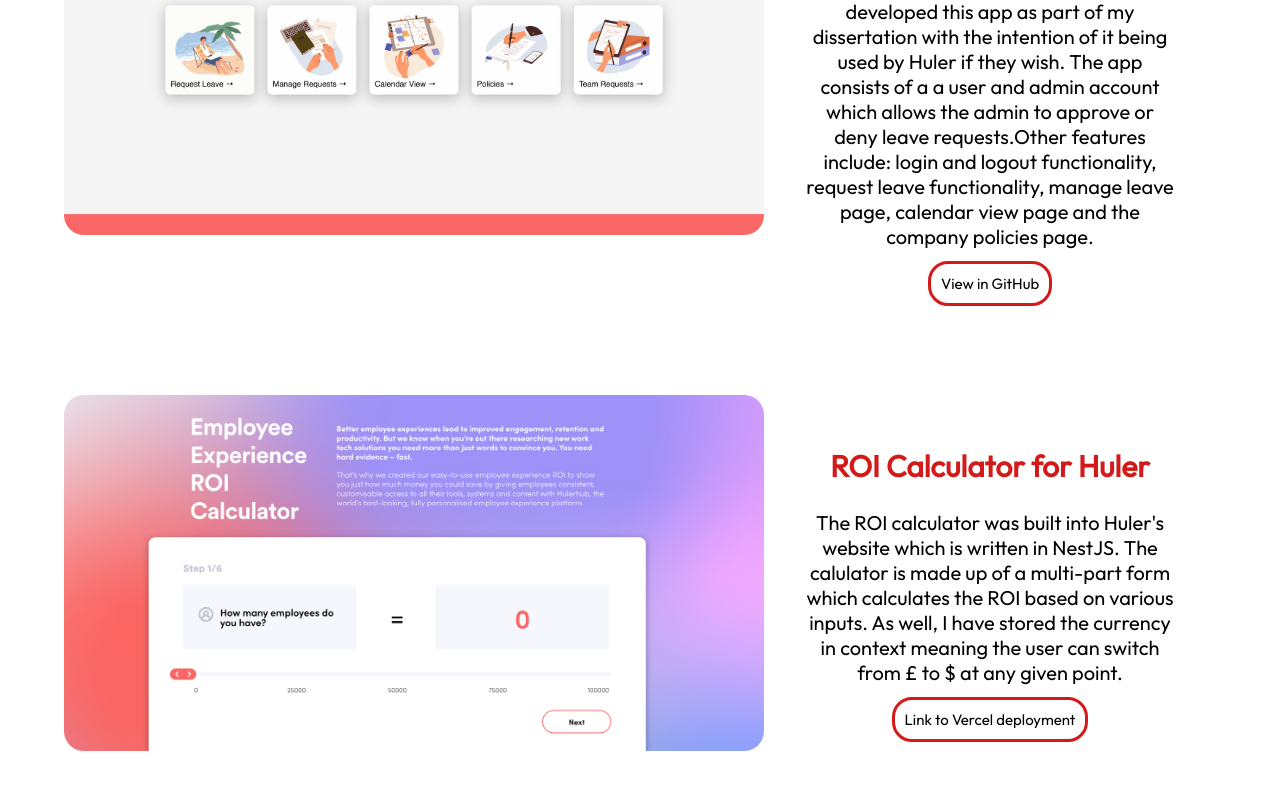
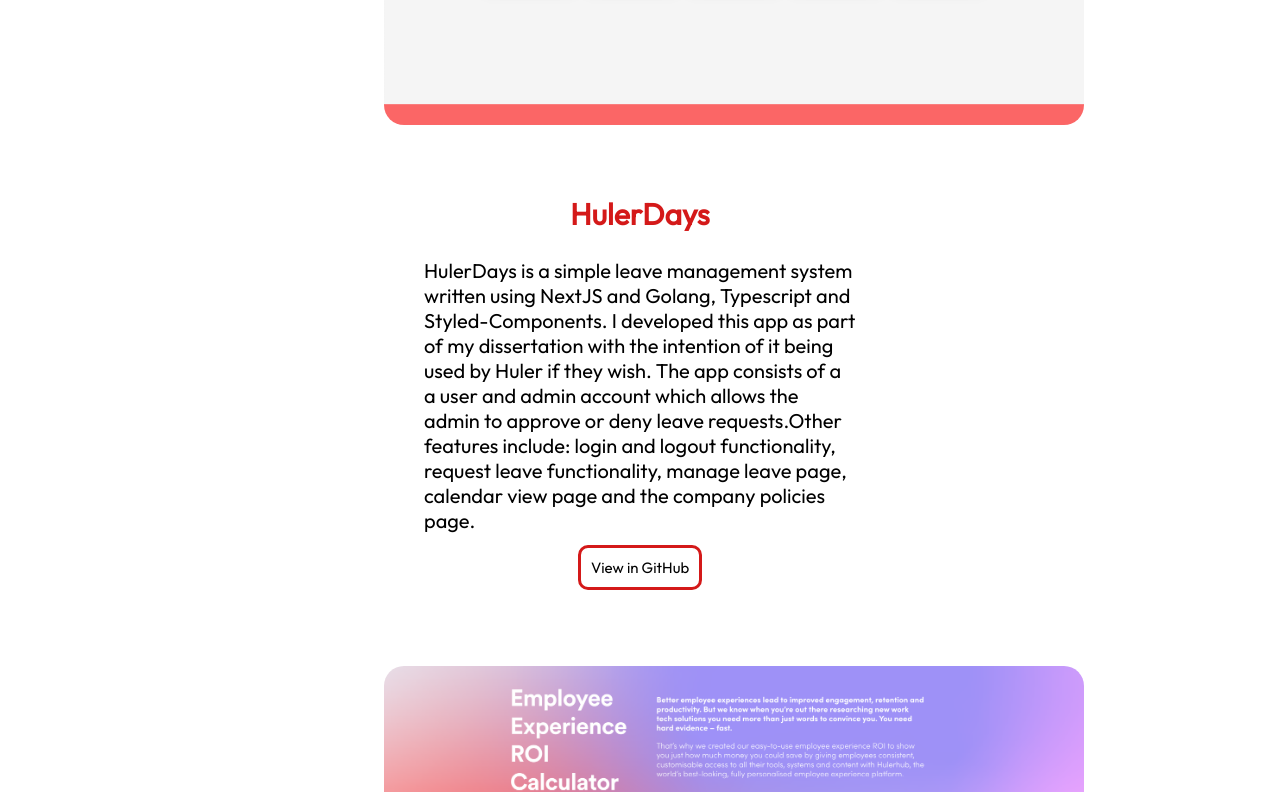
Before and after one commit to chhhloeeee/digital-portfolio, a React (Create React App) app: page / in a window 1280 px wide. Shown: the part 3900-4692 px from the top of the page. Built offline with nearby package versions, Linux system fonts and the light colour scheme.

Commit message:
refactor: center projects page

```diff
--- a/src/components/Projects/ProjectCard.tsx
+++ b/src/components/Projects/ProjectCard.tsx
@@ -37,13 +37,7 @@
 
 const StyledProjectCard = styled(ProjectCard)`
   position: relative;
-  display: grid;
-  grid-template-columns: auto auto;
-  margin: auto;
-  width: 90%;
-  display: flex;
-  justify-content: center;
-  align-items: center;
+  display: block;
   padding-bottom: 3rem;
   img {
     border-radius: 20px;
@@ -62,7 +56,7 @@
     font-size: 15px;
     background-color: white;
     border: 3px solid #d41919;
-    border-radius: 20px;
+    border-radius: 10px;
     font-family: inherit;
     padding: 10px;
     cursor: pointer;
@@ -72,9 +66,6 @@
     img {
       width: 600px;
     }
-  }
-  @media (max-width: 1000px) {
-    display: block;
   }
   @media (max-width: 750px) {
     img {
--- a/src/components/Projects/Projects.tsx
+++ b/src/components/Projects/Projects.tsx
@@ -66,8 +66,9 @@
   position: relative;
   min-height: 70vh;
   font-size: 20px;
-  border-top: solid 15px white;
-  border-bottom: solid 15px white;
+  text-align: left;
+  width: 40%;
+  margin: auto;
   > div {
     padding-top: 2rem;
     @media (max-width: 750px) {
```
